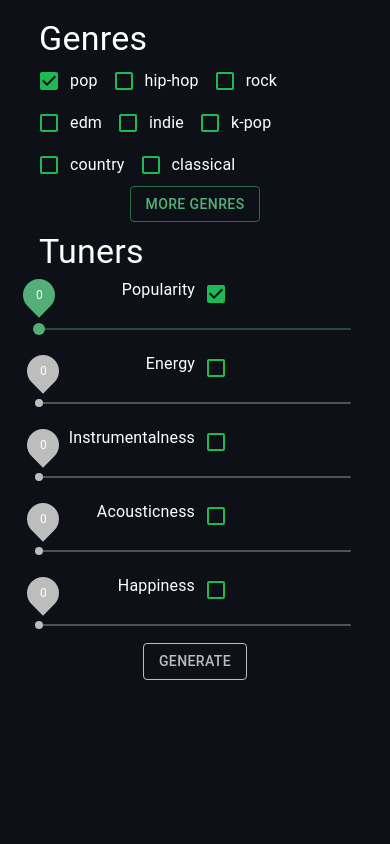
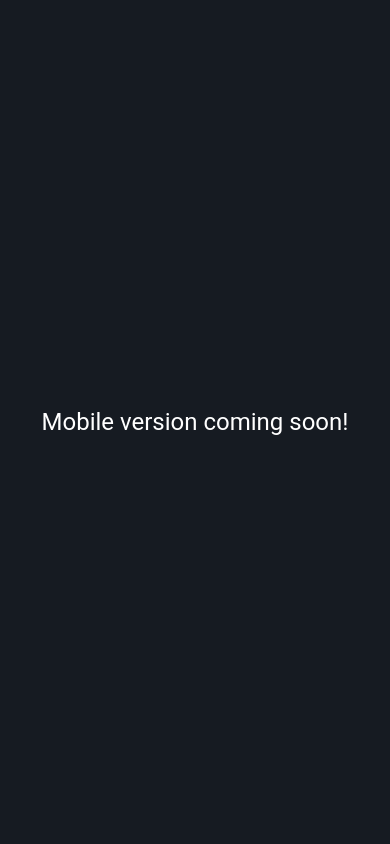
Before and after one commit to akeller98/custom-playlist-builder, a React (Create React App) app in the folder custom-playlist-builder/: page / in a window 390 px wide. Shown: the top 844 px of the page. Built offline with nearby package versions, Linux system fonts and the light colour scheme.

Commit message:
Mobile layout default

```diff
--- a/custom-playlist-builder/package.json
+++ b/custom-playlist-builder/package.json
@@ -17,6 +17,7 @@
     "query-string": "^6.13.7",
     "react": "^17.0.1",
     "react-dom": "^17.0.1",
+    "react-responsive": "^8.2.0",
     "react-scripts": "4.0.1",
     "react-spring": "^8.0.27",
     "react-visibility-sensor": "^5.1.1",
@@ -48,6 +49,7 @@
     ]
   },
   "devDependencies": {
-    "@types/react-howler": "^3.7.2"
+    "@types/react-howler": "^3.7.2",
+    "@types/react-responsive": "^8.0.2"
   }
 }
--- a/custom-playlist-builder/src/App.tsx
+++ b/custom-playlist-builder/src/App.tsx
@@ -1,102 +1,22 @@
-import React, { useState, useEffect } from 'react';
-import queryString from 'query-string';
-import Grid from '@material-ui/core/Grid';
-import { AlertMessage } from './components/helpers/AlertEnum';
-import { SnackbarNotif } from './components/Snackbar/SnackbarNotif';
-import SignInModal from './components/Modal/SignInModal';
-import { WelcomeText } from './components/WelcomeText/WelcomeText';
-import { SettingsPanel } from './components/SettingsPanel/SettingsPanel';
-import { DisplayPanel } from './components/DisplayPanel/DisplayPanel';
-import { getUserData } from './components/helpers/http/http';
-import './App.css';
+import React from 'react';
+import DesktopLayout from './desktop/DesktopLayout';
+import MobileLayout from './mobile/MobileLayout';
+import { useMediaQuery } from 'react-responsive';
 
-function App() {
-  const [accessToken, setAccessToken] = useState('');
-  const [spotifyRes, setSpotifyRes] = useState({seeds: [], tracks: []});
-  const [userData, setUserData] = useState({display_name: '', images: [{url: ''}], id: ''});
-  const [message, setMessage] = useState('');
-  const [isPlaylistLoading, setIsPlaylistLoading] = useState(false);
-  const [isSignInVisible, setIsSignInVisible] = useState(false);
-
-  useEffect(() => {
-    const fetchUserData = async () => {
-      let parsed = queryString.parse(window.location.search).access_token;
-      if (typeof parsed === "string") {
-        setAccessToken(parsed)
-      } else {
-        return;
-      }
-      const data = await getUserData(parsed);
-      if (data.error) {
-        setMessage(AlertMessage.TokenError);
-        setIsSignInVisible(true);
-        return;
-      }
-      setUserData(data);
-    }
-    fetchUserData();
-  }, [])
-
-  function handleSnackbarClose(isClosed: boolean) {
-    if (isClosed) {
-      setMessage('');
-    }
-  }
-
-  function handleMessageChange(newMessage: string) {
-    setMessage(newMessage);
-  }
-
-  function handleSpotifyResChange(newRes: any) {
-    setSpotifyRes(newRes);
-  }
-
-  function handleIsPlaylistLoading(newIsLoading: boolean) {
-    setIsPlaylistLoading(newIsLoading);
-  }
-
-  function handleIsSignInVisible(isSignInVisible: boolean) {
-    setIsSignInVisible(isSignInVisible);
-  }
+export default function App() {
+  const isDesktopOrLaptop = useMediaQuery({
+    query: '(min-device-width: 1224px)'
+  })
+  const isTabletOrMobile = useMediaQuery({ query: '(max-width: 1224px)' });
 
   return (
-    <div className="App">
-      <Grid container spacing={0}>
-        <Grid item xl={4} lg={4} md={4} sm={12} xs={12} className="App-header">
-          <div className="settings-panel">
-            <SettingsPanel
-              accessToken={accessToken}
-              setMessage={handleMessageChange}
-              setSpotifyRes={handleSpotifyResChange}
-              setIsPlaylistLoading={handleIsPlaylistLoading}
-              setIsSignInVisible={handleIsSignInVisible}/>
-          </div>
-        </Grid>
-        <Grid item xl={8} lg={8} md={8} sm={12} xs={12} className="display-panel">
-          {accessToken === '' &&
-            <div className="welcome-text">
-              <WelcomeText />
-            </div>
-          }
-          {userData.id !== '' &&
-            <DisplayPanel
-              accessToken={accessToken}
-              userData={userData}
-              spotifyRes={spotifyRes}
-              isPlaylistLoading={isPlaylistLoading}
-              setMessage={handleMessageChange}
-              setIsSignInVisible={handleIsSignInVisible}/>
-          }
-        </Grid>
-      </Grid>
-      {message !== '' &&
-            <SnackbarNotif isOpen={true} message={message} onClose={handleSnackbarClose}/>
+    <React.Fragment>
+      {isDesktopOrLaptop && !isTabletOrMobile &&
+        <DesktopLayout/>
       }
-      {isSignInVisible &&
-        <SignInModal isSignInVisible={isSignInVisible} setIsSignInVisible={handleIsSignInVisible}/>
+      {isTabletOrMobile && !isDesktopOrLaptop &&
+        <MobileLayout/>
       }
-    </div>
-  );
+    </React.Fragment>
+  )
 }
-
-export default App;
--- a/custom-playlist-builder/src/components/shared/InputField/InputField.css
+++ b/custom-playlist-builder/src/components/shared/InputField/InputField.css
@@ -16,6 +16,7 @@
     color: #52af77;
     border-color: #52af77;
     border-bottom: 1px solid;
+    width: '50%';
 }
 
 .text-input:hover::placeholder {
--- /dev/null
+++ b/custom-playlist-builder/src/desktop/DesktopLayout.css
@@ -0,0 +1,36 @@
+.App {
+    text-align: center;
+    display: flex;
+    height: 100%;
+    width: 100%;
+}
+
+.App-header {
+    background: #0d1117;
+    min-height: 100vh;
+    align-items: center;
+    justify-content: center;
+    font-size: calc(10px + 2vmin);
+    color: white;
+    padding-top: 1em;
+}
+
+.settings-panel {
+    position: sticky;
+    position: -webkit-sticky;
+    top: 1em;
+}
+
+.display-panel {
+    width: 100%;
+    background-color: #161b22;
+    color: white;
+}
+
+.welcome-text {
+    width: 100%;
+    height: 100%;
+}
+
+.more-genres-modal {
+}
--- /dev/null
+++ b/custom-playlist-builder/src/desktop/DesktopLayout.tsx
@@ -0,0 +1,100 @@
+import React, { useState, useEffect } from 'react';
+import queryString from 'query-string';
+import Grid from '@material-ui/core/Grid';
+import { AlertMessage } from '../components/helpers/AlertEnum';
+import { SnackbarNotif } from '../components/Snackbar/SnackbarNotif';
+import SignInModal from '../components/Modal/SignInModal';
+import { WelcomeText } from '../components/WelcomeText/WelcomeText';
+import { SettingsPanel } from '../components/SettingsPanel/SettingsPanel';
+import { DisplayPanel } from '../components/DisplayPanel/DisplayPanel';
+import { getUserData } from '../components/helpers/http/http';
+import './DesktopLayout.css';
+
+export default function DesktopLayout() {
+  const [accessToken, setAccessToken] = useState('');
+  const [spotifyRes, setSpotifyRes] = useState({seeds: [], tracks: []});
+  const [userData, setUserData] = useState({display_name: '', images: [{url: ''}], id: ''});
+  const [message, setMessage] = useState('');
+  const [isPlaylistLoading, setIsPlaylistLoading] = useState(false);
+  const [isSignInVisible, setIsSignInVisible] = useState(false);
+
+  useEffect(() => {
+    const fetchUserData = async () => {
+      let parsed = queryString.parse(window.location.search).access_token;
+      if (typeof parsed === "string") {
+        setAccessToken(parsed)
+      } else {
+        return;
+      }
+      const data = await getUserData(parsed);
+      if (data.error) {
+        setMessage(AlertMessage.TokenError);
+        setIsSignInVisible(true);
+        return;
+      }
+      setUserData(data);
+    }
+    fetchUserData();
+  }, [])
+
+  function handleSnackbarClose(isClosed: boolean) {
+    if (isClosed) {
+      setMessage('');
+    }
+  }
+
+  function handleMessageChange(newMessage: string) {
+    setMessage(newMessage);
+  }
+
+  function handleSpotifyResChange(newRes: any) {
+    setSpotifyRes(newRes);
+  }
+
+  function handleIsPlaylistLoading(newIsLoading: boolean) {
+    setIsPlaylistLoading(newIsLoading);
+  }
+
+  function handleIsSignInVisible(isSignInVisible: boolean) {
+    setIsSignInVisible(isSignInVisible);
+  }
+
+  return (
+    <div className="App">
+      <Grid container spacing={0}>
+        <Grid item xl={4} lg={4} md={4} sm={12} xs={12} className="App-header">
+          <div className="settings-panel">
+            <SettingsPanel
+              accessToken={accessToken}
+              setMessage={handleMessageChange}
+              setSpotifyRes={handleSpotifyResChange}
+              setIsPlaylistLoading={handleIsPlaylistLoading}
+              setIsSignInVisible={handleIsSignInVisible}/>
+          </div>
+        </Grid>
+        <Grid item xl={8} lg={8} md={8} sm={12} xs={12} className="display-panel">
+          {accessToken === '' &&
+            <div className="welcome-text">
+              <WelcomeText />
+            </div>
+          }
+          {userData.id !== '' &&
+            <DisplayPanel
+              accessToken={accessToken}
+              userData={userData}
+              spotifyRes={spotifyRes}
+              isPlaylistLoading={isPlaylistLoading}
+              setMessage={handleMessageChange}
+              setIsSignInVisible={handleIsSignInVisible}/>
+          }
+        </Grid>
+      </Grid>
+      {message !== '' &&
+            <SnackbarNotif isOpen={true} message={message} onClose={handleSnackbarClose}/>
+      }
+      {isSignInVisible &&
+        <SignInModal isSignInVisible={isSignInVisible} setIsSignInVisible={handleIsSignInVisible}/>
+      }
+    </div>
+  );
+}
--- /dev/null
+++ b/custom-playlist-builder/src/mobile/MobileLayout.css
@@ -0,0 +1,15 @@
+.mobile-layout {
+    background-color: #161b22;
+    height: 100%;
+    width: 100%;
+    min-height: 100vh;
+    display: flex;
+    justify-content: center;
+    align-items: center;
+}
+
+.coming-soon {
+    text-align: center;
+    color: white;
+    height: 100%;
+}
--- /dev/null
+++ b/custom-playlist-builder/src/mobile/MobileLayout.tsx
@@ -0,0 +1,13 @@
+import React from 'react';
+import Typography from '@material-ui/core/Typography';
+import './MobileLayout.css';
+
+export default function MobileLayout() {
+    return (
+        <div className="mobile-layout">
+            <div className="coming-soon">
+                <Typography variant="h5">Mobile version coming soon!</Typography>
+            </div>
+        </div>
+    )
+}
```
Also changed, not shown: 2 other files (tests, documents, lock files or other folders).
